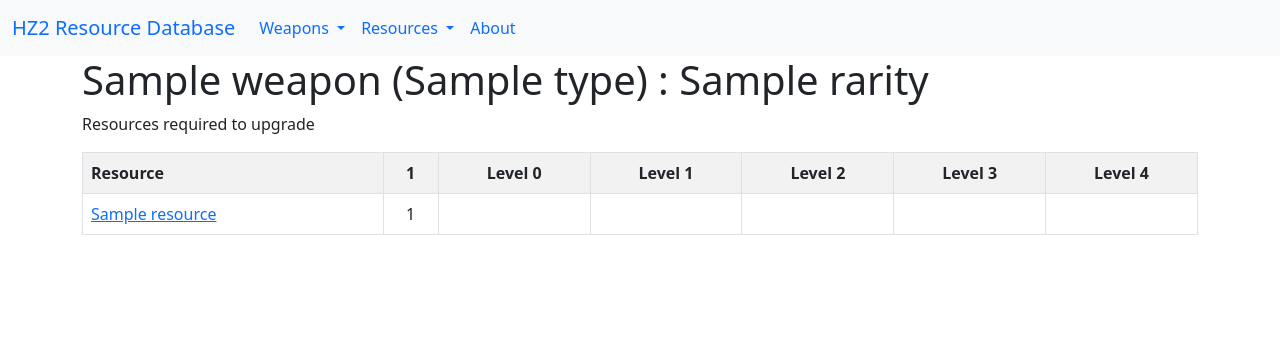
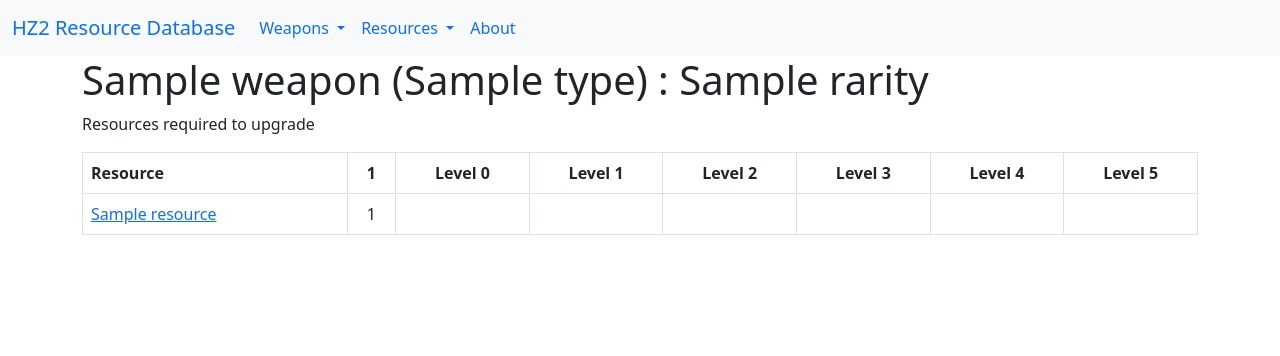
Before and after one commit to dbjock/HZ2WebSite, a Flask app: page /weapon/1 in a window 1280 px wide. Shown: the top 356 px of the page. Run offline with Flask 2, Linux system fonts and the light colour scheme; tables that the repository leaves empty hold one stand-in row (values such as "Sample post").

Commit message:
Updates to weapon and all weapons web page

```diff
--- a/hz2/templates/weapon.html
+++ b/hz2/templates/weapon.html
@@ -3,7 +3,7 @@
 <h1> {{ weapon.title }} ({{ weapon.type.title }}) : {{ weapon.rarity.title }}</h1>
 {% if header_row %}
 <p>Resources required to upgrade</p>
-<table class="table table-striped table-bordered" id='myTable'>
+<table class="table  table-hover table-bordered" id='myTable'>
     <tr>
         <th>{{ header_row[0] }}</th>
         <th class="text-center">{{ header_row[2] }}</th>
@@ -12,6 +12,7 @@
         <th class="text-center">{{ header_row[5] }}</th>
         <th class="text-center">{{ header_row[6] }}</th>
         <th class="text-center">{{ header_row[7] }}</th>
+        <th class="text-center">{{ header_row[8] }}</th>
     </tr>
     {% for row in data %}
     <tr>
@@ -23,6 +24,7 @@
         <td class="text-center">{{ row[5] }}</td>
         <td class="text-center">{{ row[6] }}</td>
         <td class="text-center">{{ row[7] }}</td>
+        <td class="text-center"><strong>{{ row[8] }}</strong></td>
     </tr>
     {% endfor %}
 </table>
--- a/hz2/templates/weapons.html
+++ b/hz2/templates/weapons.html
@@ -16,5 +16,4 @@
     </tr>
     {% endfor %}
 </table>
-<p>No resources in database for upgrading weapon</p>
 {% endblock %}
```
